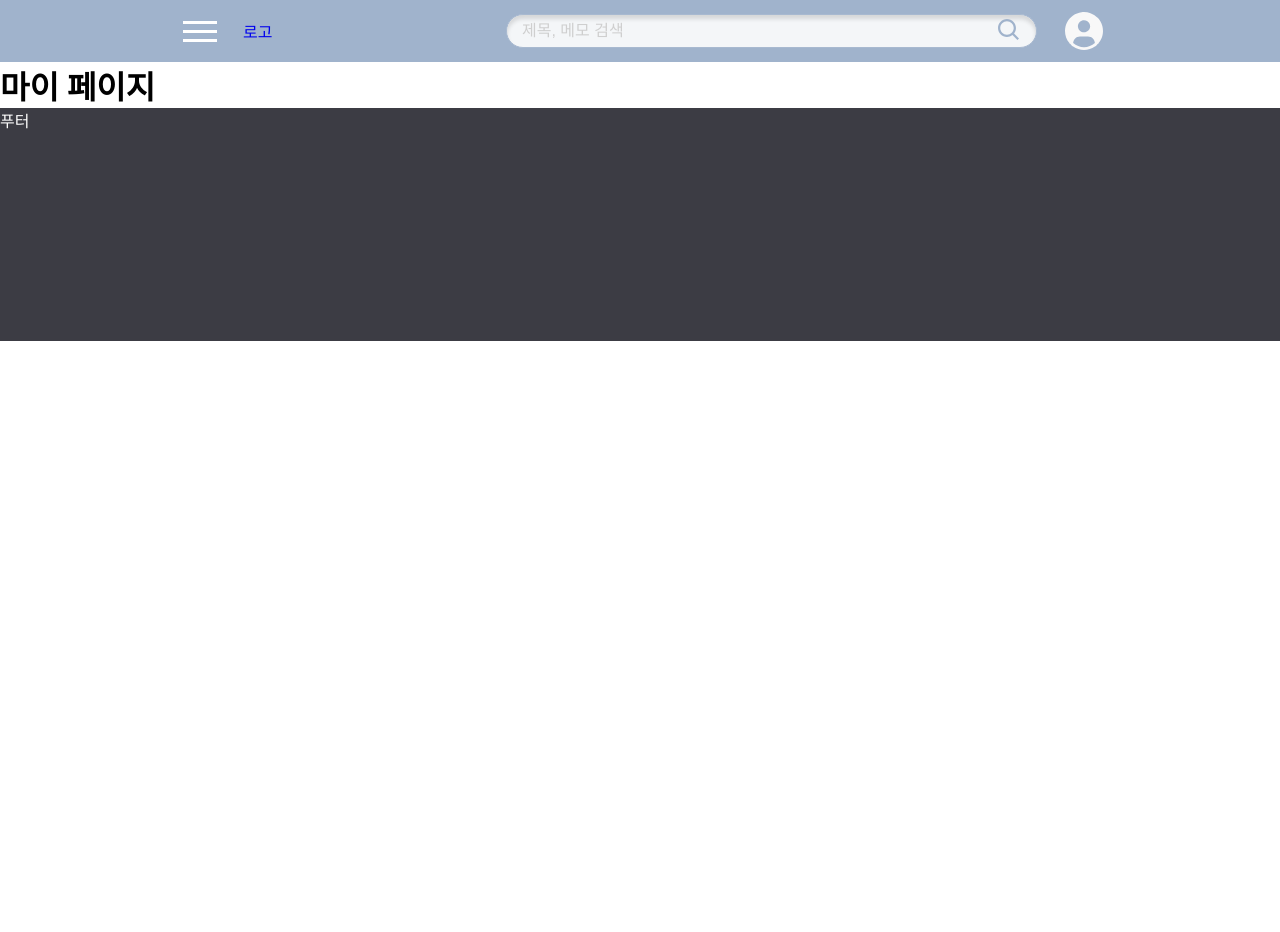
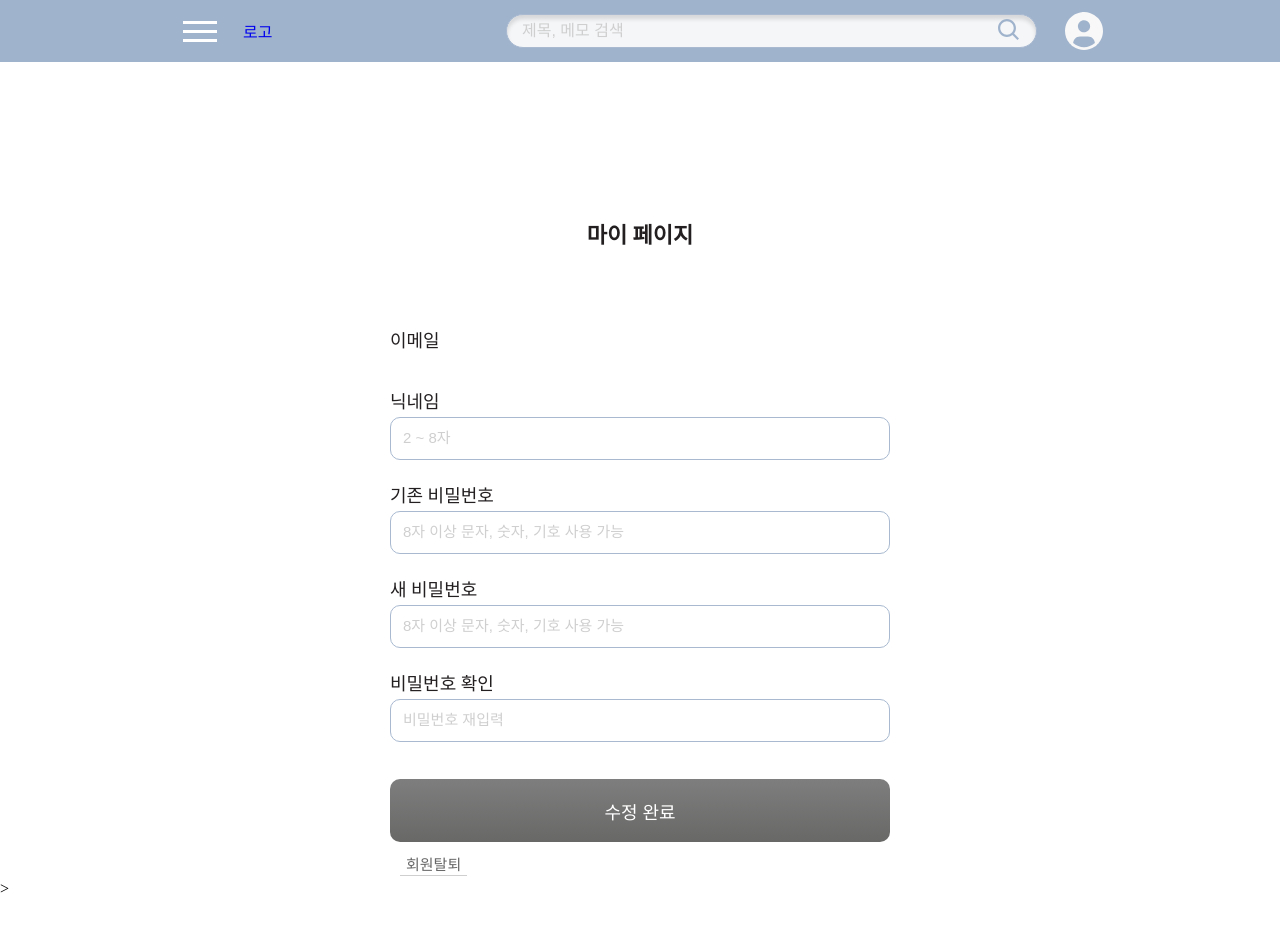
Before and after one commit to Quickchive/Quickchive-frontend, a Vue app: page /mypage in a window 1280 px wide. Shown: the top 932 px of the page. Before the commit the page ends 800 px from the top, so only its background shows below. Built offline with nearby package versions, Linux system fonts and the light colour scheme; a web font is replaced by a local one.

Commit message:
[feat] 마이페이지 UI, 회원 정보 수정, 회원 탈퇴 기능 구현

```diff
--- a/src/api/auth.js
+++ b/src/api/auth.js
@@ -17,7 +17,7 @@ function logoutUser() {
 
 // 회원탈퇴
 function deleteUser() {
-  return instance.delete("auth/delete");
+  return authInstance.delete("auth/delete");
 }
 
 // 토큰 재발행
@@ -40,5 +40,13 @@ function sendEmail(email) {
   return instance.get(`auth/send-verify-email/${email}`);
 }
 
-
-export { registerUser, loginUser, logoutUser, deleteUser, reissueToken, resetPw, verifyEmail, sendEmail };
+export {
+  registerUser,
+  loginUser,
+  logoutUser,
+  deleteUser,
+  reissueToken,
+  resetPw,
+  verifyEmail,
+  sendEmail,
+};
--- a/src/api/user.js
+++ b/src/api/user.js
@@ -2,7 +2,7 @@ import { instance, authInstance } from "./index";
 
 // 프로필 수정
 function editProfile(userData) {
-  return instance.post("users/edit", userData);
+  return authInstance.post("users/edit", userData);
 }
 
 // 비밀번호 재설정
@@ -25,6 +25,4 @@ function fetchMyCategory() {
   return instance.get("users/load-categories");
 }
 
-
-
 export { editProfile, resetPw, fetchProfile, fetchMyArticle, fetchMyCategory };
--- a/src/assets/scss/common.scss
+++ b/src/assets/scss/common.scss
@@ -1,4 +1,3 @@
-
 @font-face {
   font-family: "Noto Sans KR";
   font-style: normal;
@@ -83,3 +82,8 @@ a {
     text-decoration: none;
   }
 }
+
+.space-33 {
+  height: 33px;
+  width: 100%;
+}
--- a/src/assets/scss/common/button.scss
+++ b/src/assets/scss/common/button.scss
@@ -72,3 +72,13 @@ button {
   padding: 0;
   margin-top: 3px;
 }
+
+// 회원 탈퇴 버튼
+.btn__deleteuser {
+  @include font(15px, 400, $color-gray-6);
+  margin-top: 10px;
+  margin-bottom: 4px;
+  border-bottom: 1px solid $color-gray-4;
+  background-color: transparent;
+  margin-left: 10px;
+}
--- a/src/assets/scss/common/form.scss
+++ b/src/assets/scss/common/form.scss
@@ -1,4 +1,4 @@
-@import '../mixin';
+@import "../mixin";
 
 form {
   width: auto;
@@ -7,11 +7,11 @@ form {
 // 로그인 폼
 .login-wrapper {
   height: 104px;
-  @include layout (row, flex-start, center);
+  @include layout(row, flex-start, center);
   .login-form {
     margin-right: 20px;
     height: 100%;
-    @include layout (column, flex-end, space-between);
+    @include layout(column, flex-end, space-between);
   }
 }
 
@@ -22,7 +22,7 @@ form {
 
 // 회원가입 폼 - 이메일
 .register-form__email {
-  @include layout (row, flex-end, space-between);
+  @include layout(row, flex-end, space-between);
   .register-form__wrapper {
     width: 220px;
   }
@@ -40,7 +40,7 @@ form {
 
 // 회원가입 폼 - 라벨 + 인풋
 .register-form__wrapper {
-  @include layout (column, flex-start, center);
+  @include layout(column, flex-start, center);
   width: auto;
   margin-bottom: 4px;
   input {
@@ -52,8 +52,13 @@ form {
 }
 
 .register-form__agree {
-    @include layout (row, center, flex-start);
-    .register-form__wrapper {
-      width: 220px;
-    }
+  @include layout(row, center, flex-start);
+  .register-form__wrapper {
+    width: 220px;
+  }
 }
+
+.mypage__email {
+  @include font(15px, 400, $color-gray-5);
+  margin: 10px 0 0 10px;
+}
--- a/src/assets/scss/common/modal.scss
+++ b/src/assets/scss/common/modal.scss
@@ -1,3 +1,5 @@
+@import "../mixin";
+
 .modal {
   width: 100%;
   height: 100%;
@@ -42,3 +44,43 @@
     }
   }
 }
+
+.sm-modal-card {
+  position: relative;
+  width: 385px;
+  max-width: 385px;
+  margin: auto;
+  top: 30%;
+  padding: 31px 0px 0px 0px;
+  background-color: $color-gray-1;
+  border-radius: 10px;
+  height: auto;
+  z-index: 10;
+  opacity: 1;
+  z-index: 20;
+  box-shadow: 0px 4px 4px rgba(0, 0, 0, 0.25);
+
+  .modal-card__header {
+    padding-bottom: 14px;
+    @include font(20px, 300, $color-gray-5);
+    @include layout(column, center, center);
+    p {
+      width: 264px;
+      text-align: center;
+      line-height: 30px;
+    }
+  }
+  .modal-card__button-wrapper {
+    height: 56px;
+    border-top: 1px solid $color-gray-4;
+    button {
+      width: 50%;
+      height: 100%;
+      background-color: transparent;
+      @include font(16px, 300, $color-gray-5);
+    }
+    #btn__confirm {
+      border-right: 1px solid $color-gray-4;
+    }
+  }
+}
--- /dev/null
+++ b/src/components/auth/MypageForm.vue
@@ -0,0 +1,233 @@
+<!-- 마이 페이지 -->
+
+<template>
+  <div>
+    <div class="flex-container-col">
+      <div class="register-wrapper">
+        <form @submit.prevent="submitForm">
+          <!-- 0. 이메일 -->
+          <div class="register-form__wrapper">
+            <label for="email" class="register-form__label">이메일</label>
+            <span id="email" class="mypage__email">{{ email }}</span>
+          </div>
+
+          <!-- 1.1 닉네임 인풋 -->
+          <div class="register-form__wrapper">
+            <label for="nickname" class="register-form__label">닉네임</label>
+            <input
+              type="text"
+              v-model="nickname"
+              maxlength="8"
+              id="nickname"
+              placeholder="2 ~ 8자"
+              @input="nickname = $event.target.value"
+            />
+          </div>
+          <!-- 1.2 닉네임 유효성 검사 -->
+          <span v-if="validateNickname == false" class="error-msg"
+            >2자 ~ 8자로 입력해주세요.</span
+          >
+
+          <!-- 2.1 기존 비밀번호 -->
+          <div class="register-form__wrapper">
+            <label for="oldPw" class="register-form__label"
+              >기존 비밀번호</label
+            >
+            <input
+              type="password"
+              v-model="oldPw"
+              id="oldPw"
+              placeholder="8자 이상 문자, 숫자, 기호 사용 가능"
+            />
+          </div>
+          <!-- 2.2 비밀번호 유효성 검사 -->
+          <span v-if="validateOldPw == false" class="error-msg"
+            >8자 이상 문자와 숫자를 포함하여 입력해주세요.</span
+          >
+
+          <!-- 3.1 비밀번호 인풋 -->
+          <div class="register-form__wrapper">
+            <label for="pw" class="register-form__label">새 비밀번호</label>
+            <input
+              type="password"
+              v-model="pw"
+              id="pw"
+              placeholder="8자 이상 문자, 숫자, 기호 사용 가능"
+            />
+          </div>
+          <!-- 3.2 비밀번호 유효성 검사 -->
+          <span v-if="validatePw == false" class="error-msg"
+            >8자 이상 문자와 숫자를 포함하여 입력해주세요.</span
+          >
+
+          <!-- 4.1 비밀번호 확인 인풋 -->
+          <div class="register-form__wrapper">
+            <label for="pwCheck" class="register-form__label"
+              >비밀번호 확인</label
+            >
+            <input
+              type="password"
+              v-model="pwCheck"
+              id="pwCheck"
+              placeholder="비밀번호 재입력"
+            />
+          </div>
+          <!-- 4.2 유효성 검사 인풋 -->
+          <span v-if="checkPw == false" class="error-msg"
+            >비밀번호가 다릅니다.</span
+          >
+          <div class="space-33"></div>
+
+          <!-- 제출 버튼 -->
+          <button
+            class="btn__register"
+            :class="{ btnValid: isValid }"
+            :disabled="!isValid"
+            type="submit"
+          >
+            수정 완료
+          </button>
+        </form>
+        <button @click="isModalActive = true" class="btn__deleteuser">
+          회원탈퇴
+        </button>
+      </div>
+    </div>
+    <sm-modal-component
+      v-if="isModalActive == true"
+      @close-modal="isModalActive = false"
+      @confirm="deleteMembership()"
+      :modalContent="modalContent"
+    ></sm-modal-component>
+  </div>
+</template>
+
+<script>
+import { validatePw } from "@/utils/validation";
+import { editProfile, fetchProfile } from "@/api/user";
+import { deleteUser } from "@/api/auth";
+import SmModalComponent from "@/components/modal/SmModalComponent.vue";
+
+export default {
+  components: { SmModalComponent },
+  data() {
+    return {
+      nickname: "",
+      oldPw: "",
+      pw: "",
+      pwCheck: "",
+      email: "",
+      isModalActive: false,
+      modalContent:
+        "회원탈퇴 시, 저장한 콘텐츠 및 콜렉션을 불러올 수 없습니다. 회원을 탈퇴하시겠습니까?",
+    };
+  },
+  created() {
+    // 프로필 조회
+    // this.getProfile();
+  },
+  computed: {
+    // 닉네임 유효성 검사: 2~8자
+    validateNickname() {
+      if (this.nickname == "") {
+        return null;
+      } else {
+        if (this.nickname.length < 2 || this.nickname.length > 8) {
+          return false;
+        } else {
+          return true;
+        }
+      }
+    },
+    // 기존 비밀번호 유효성 검사
+    validateOldPw() {
+      if (this.oldPw != "") {
+        return validatePw(this.oldPw);
+      } else {
+        return null;
+      }
+    },
+    // 비밀번호 유효성 검사
+    validatePw() {
+      if (this.pw != "") {
+        return validatePw(this.pw);
+      } else {
+        return null;
+      }
+    },
+    // 비밀번호 일치 확인
+    checkPw() {
+      if (this.pwCheck == "") {
+        return null;
+      } else {
+        if (this.pw != this.pwCheck) {
+          return false;
+        } else {
+          return true;
+        }
+      }
+    },
+    // 버튼 활성화
+    isValid() {
+      if (
+        this.validateNickname == true &&
+        this.validateOldPw == true &&
+        this.validatePw == true &&
+        this.checkPw == true
+      ) {
+        return true;
+      } else {
+        return false;
+      }
+    },
+  },
+  methods: {
+    initForm() {
+      this.nickname = "";
+      this.email = "";
+      this.pw = "";
+      this.oldPw = "";
+      this.pwCheck = "";
+    },
+    // 프로필 조회
+    async getProfile() {
+      try {
+        const response = await fetchProfile();
+        this.email = response.data.email;
+        this.nickname = response.data.name;
+      } catch (error) {
+        console.log(error);
+      }
+    },
+    async submitForm() {
+      try {
+        const userData = {
+          name: this.nickname,
+          password: this.pw,
+          oldPassword: this.oldPw,
+        };
+        const response = await editProfile(userData);
+        console.log(response);
+        alert("회원정보 수정에 성공하였습니다.");
+        this.$router.push("/login");
+      } catch (error) {
+        console.log(error);
+        alert("회원정보 수정에 실패하였습니다.");
+      }
+    },
+    // 회원 탈퇴
+    async deleteMembership() {
+      try {
+        this.isModalActive = false;
+        const response = await deleteUser();
+        console.log(response);
+        this.$router.push("/main");
+      } catch (error) {
+        console.log(error);
+      }
+    },
+  },
+};
+</script>
+
+<style></style>
--- /dev/null
+++ b/src/components/modal/SmModalComponent.vue
@@ -0,0 +1,25 @@
+<template>
+  <div class="modal">
+    <div class="overlay"></div>
+    <div class="sm-modal-card">
+      <div class="modal-card__header">
+        <p>{{ modalContent }}</p>
+      </div>
+      <div class="modal-card__button-wrapper">
+        <button @click="$emit('confirm')" id="btn__confirm">네</button>
+        <button @click="$emit('close-modal')">아니요</button>
+      </div>
+    </div>
+  </div>
+</template>
+
+<script>
+export default {
+  name: "SmModalComponent",
+  props: {
+    modalContent: String,
+  },
+};
+</script>
+
+<style></style>
--- a/src/router/index.js
+++ b/src/router/index.js
@@ -49,7 +49,7 @@ const routes = [
   },
   {
     path: "/mypage",
-    component: () => import("@/components/MypageComponent.vue"),
+    component: () => import("@/views/MypageView.vue"),
   },
 ];
 
--- /dev/null
+++ b/src/views/MypageView.vue
@@ -0,0 +1,15 @@
+<template>
+  <div class="register-view">
+    <h1 class="page-header">마이 페이지</h1>
+    <mypage-form></mypage-form>>
+  </div>
+</template>
+
+<script>
+import MypageForm from "../components/auth/MypageForm.vue";
+export default {
+  components: { MypageForm },
+};
+</script>
+
+<style></style>
```
